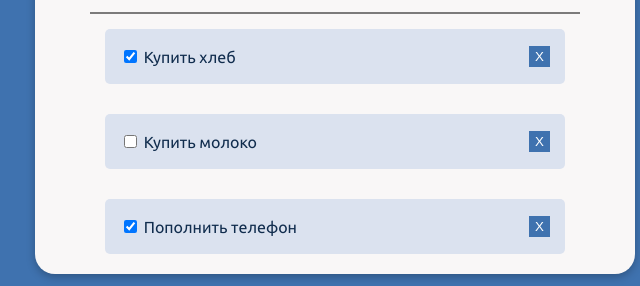
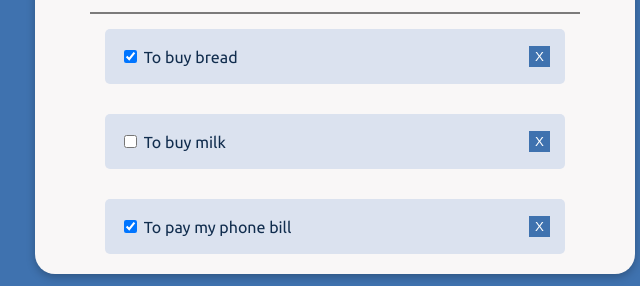
Before and after one commit to go-doc-web/todo, a plain HTML site: page index.html in a window 1280 px wide. Shown: the part 167-453 px from the top of the page, 305-945 px from the left. Drawn offline with Linux system fonts and the light colour scheme.

Commit message:
разбил по модулям

```diff
--- a/index.html
+++ b/index.html
@@ -19,7 +19,7 @@
         <h1 class="app-title">To Do App</h1>
         <form class="form">
           <div class="input-wrapper">
-            <label>
+            <label class="form-label">
               <input class="input-submit" type="text" name="input" id="" placeholder="some words" autocomplete="off" />
             </label>
             <button class="btn-submit" type="submit">
--- a/js/data-items.js
+++ b/js/data-items.js
@@ -2,15 +2,15 @@
 
 export const items = [
   {
-    text: 'Купить хлеб',
+    text: 'To buy bread',
     isDone: true,
   },
   {
-    text: 'Купить молоко',
+    text: 'To buy milk',
     isDone: false,
   },
   {
-    text: 'Пополнить телефон',
+    text: 'To pay my phone bill',
     isDone: true,
   },
 ];
```
